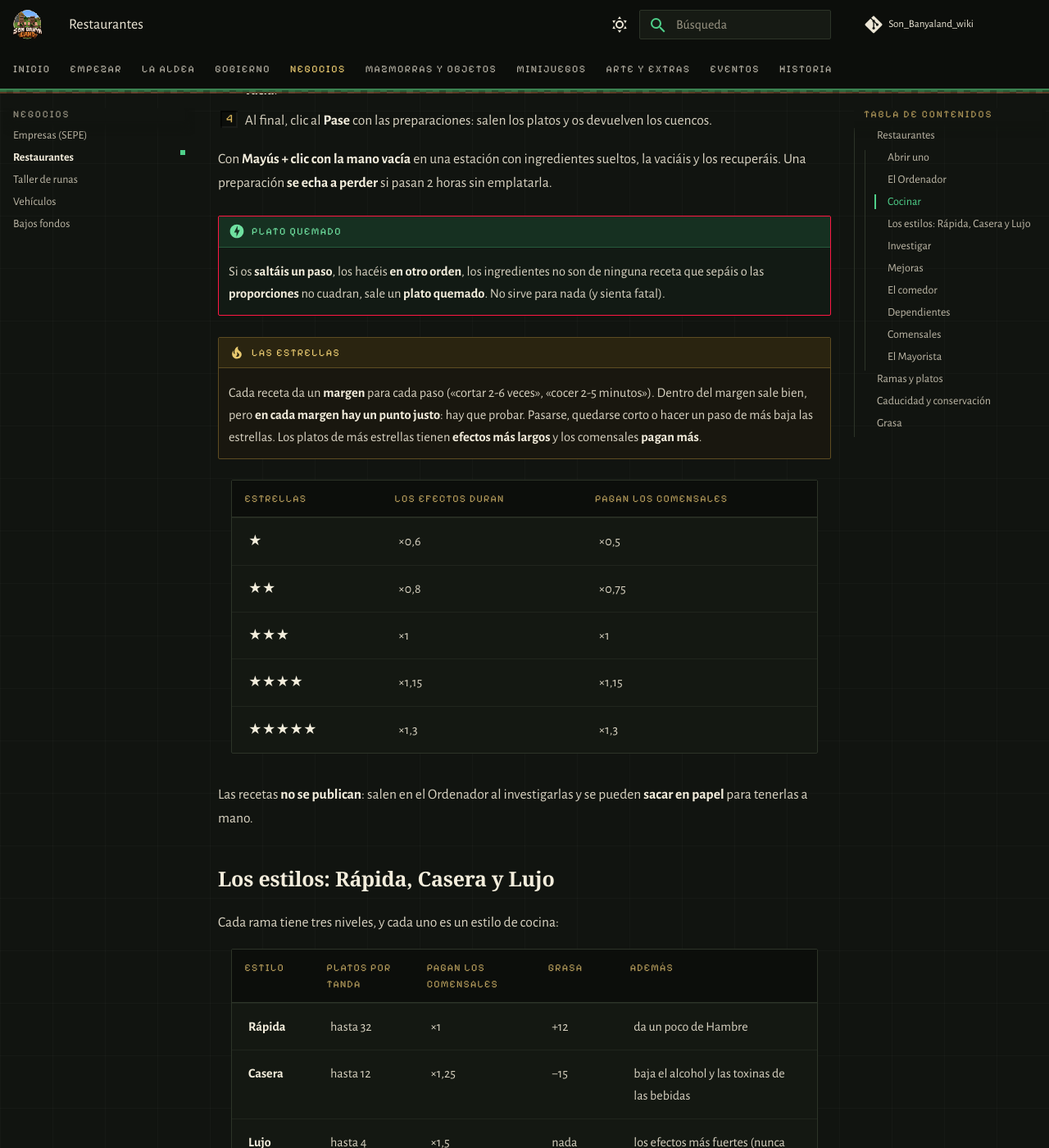
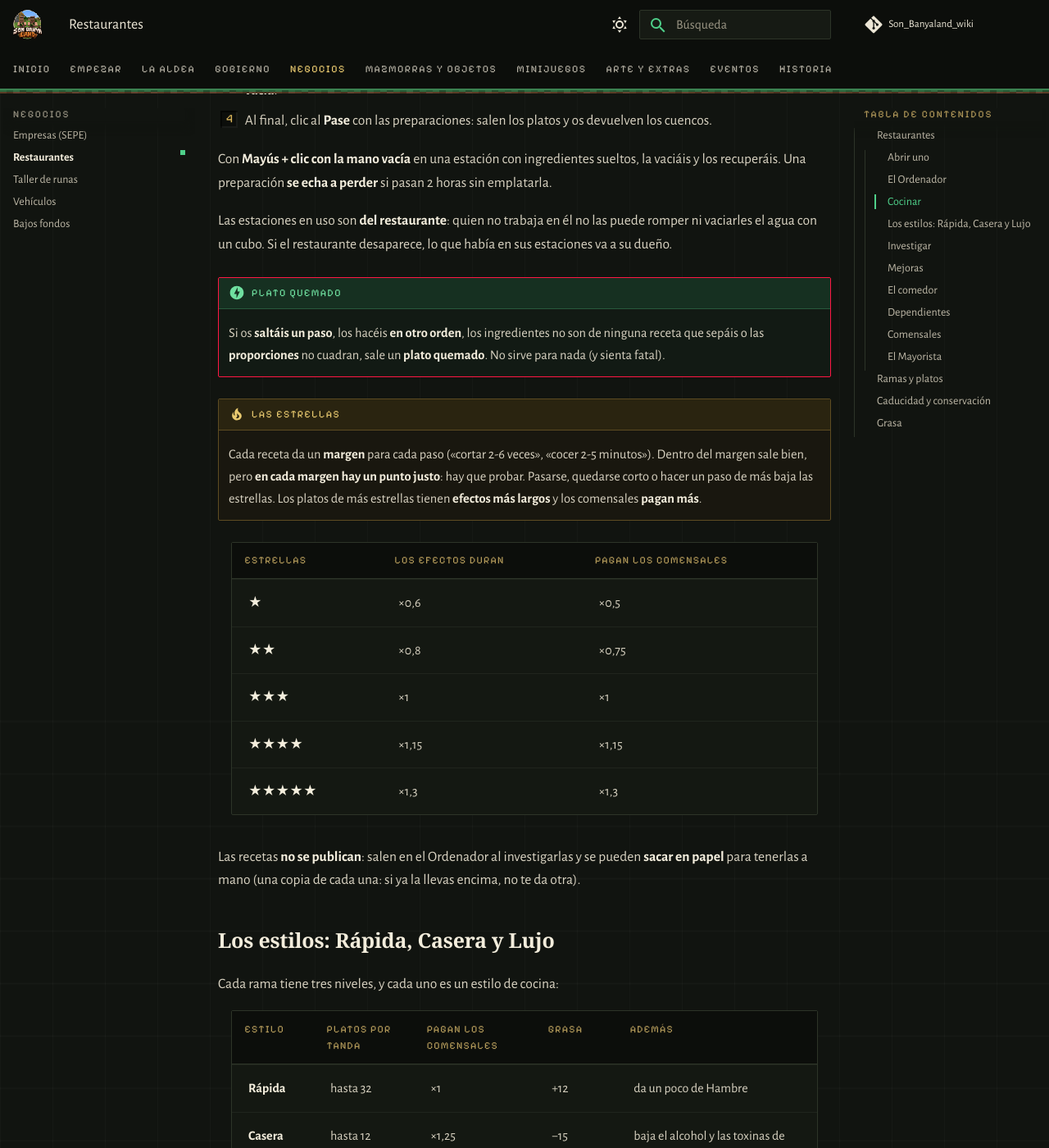
Before and after one commit to PigPilgrim/Son_Banyaland_wiki, an MkDocs documentation site: the page built from docs/restaurantes.md, in a window 1280 px wide and 1400 px high, scrolled down 2857 px. Shown: the whole window at 82% size. Built offline with MkDocs 1.6.1 and Material for MkDocs 9.7.7, drawn with Linux system fonts in a browser that asks for light colours; some web fonts are replaced; comment, search, counter and statistics services are not loaded; some of the changed text lies outside the part shown.

Commit message:
Empresas y restaurantes: finiquito al despedir, estaciones protegidas, una copia en papel, lo que queda al cerrar va al dueño
Co-Authored-By: Claude Opus 5.5 <noreply@anthropic.com>

```diff
--- a/docs/empresas.md
+++ b/docs/empresas.md
@@ -53,7 +53,8 @@ al elegir la caja y que se pone **cerca de la caja**. Desde él se lleva la empr
 
 - Solo lo **ponen, usan y quitan** el dueño y los empleados con permiso. No lo rompen explosiones, pistones ni agua.
 - Si se rompe, el Ordenador **vuelve al dueño** (si no está conectado, al entrar). Si la empresa **cierra**, el
-  Ordenador desaparece y se devuelve lo que corresponda (investigaciones a medias, escaparates...).
+  Ordenador desaparece y se devuelve lo que corresponda (investigaciones a medias, escaparates, las chips que no
+  cabían en la caja...).
 - Tiene pestañas: **Estado**, **Investigar**, **Mejoras** y **Personal**, y cada tipo puede tener alguna más.
 - Todo lo que cuesta chips desde el Ordenador se paga **de la caja**, y esas chips **desaparecen**.
 
@@ -71,7 +72,7 @@ Un empleado nuevo empieza así:
 - Cada proyecto cuesta **chips de la caja** y **materiales** que lleva encima quien lo empieza, y tarda un tiempo en
   **tiempo real** (sigue aunque no haya nadie conectado).
 - Cuando termina, se avisa a todos los de la empresa.
-- Lo investigado se puede **sacar en papel** desde el Ordenador.
+- Lo investigado se puede **sacar en papel** desde el Ordenador (una copia de cada cosa a la vez).
 - Algunos tipos tienen **especialización**: la primera categoría que investigáis es la principal, la segunda es más cara
   y más lenta, y las demás quedan bloqueadas. Cambiar cuesta chips y lo de la vieja se pierde.
 
@@ -93,7 +94,8 @@ intentos han fallado ya y cuántos faltan para el que sale **seguro**.
 - Las **mejoras** van por niveles. Cada nivel cuesta chips (y a veces materiales) y puede pedir algo investigado antes.
 - Los objetos de **prestigio** solo sirven para presumir.
 - Los **dependientes** son aldeanos que venden lo que les carguéis al precio que pongáis, y lo que pagan va a la caja.
-  Cobran un **sueldo diario** de la caja; si no hay chips, se ponen **en huelga** hasta que cobren.
+  Cobran un **sueldo diario** de la caja; si no hay chips, se ponen **en huelga** hasta que cobren. Para despedir a
+  uno al que se le debe sueldo, primero se le paga de la caja.
 - El **alquiler** se paga cada lunes de la caja. Si no hay bastantes chips, la empresa **cierra** hasta que las haya (el
   dueño puede pagarlo desde el Ordenador, en **Estado**).
 - Mientras la empresa está **cerrada** (alquiler sin pagar, sin caja, sin Ordenador, precintada o tras un accidente) no
--- a/docs/restaurantes.md
+++ b/docs/restaurantes.md
@@ -62,6 +62,9 @@ Toda la cocina se hace con **bloques normales** cerca del Ordenador, y solo pued
 Con **Mayús + clic con la mano vacía** en una estación con ingredientes sueltos, la vaciáis y los recuperáis.
 Una preparación **se echa a perder** si pasan 2 horas sin emplatarla.
 
+Las estaciones en uso son **del restaurante**: quien no trabaja en él no las puede romper ni vaciarles el agua con un
+cubo. Si el restaurante desaparece, lo que había en sus estaciones va a su dueño.
+
 !!! danger "Plato quemado"
     Si os **saltáis un paso**, los hacéis **en otro orden**, los ingredientes no son de ninguna receta que sepáis o las
     **proporciones** no cuadran, sale un **plato quemado**. No sirve para nada (y sienta fatal).
@@ -74,7 +77,7 @@ Una preparación **se echa a perder** si pasan 2 horas sin emplatarla.
 --8<-- "_generado/restaurantes_estrellas.md"
 
 Las recetas **no se publican**: salen en el Ordenador al investigarlas y se pueden **sacar en papel** para tenerlas a
-mano.
+mano (una copia de cada una: si ya la llevas encima, no te da otra).
 
 ### Los estilos: Rápida, Casera y Lujo
 
@@ -112,7 +115,8 @@ vuestros platos **a cualquiera**, al **precio que ponga el dueño**. Lo que paga
 - Mientras alguien cambia el escaparate, ese dependiente no vende.
 - Cobran un **sueldo cada día** de la caja. Si no hay chips, se ponen **en huelga** hasta que cobren lo que se les debe.
 - Se pueden **mover**: en Personal, **Moverlo**, y luego clic derecho en el suelo donde lo queráis.
-- Al **despedir** a uno, te devuelve lo que tenía en el escaparate.
+- Al **despedir** a uno, te devuelve lo que tenía en el escaparate. Si se le debe sueldo, antes se le paga de la caja:
+  sin esas chips en la caja no se le puede despedir.
 
 ### Comensales
 
```
